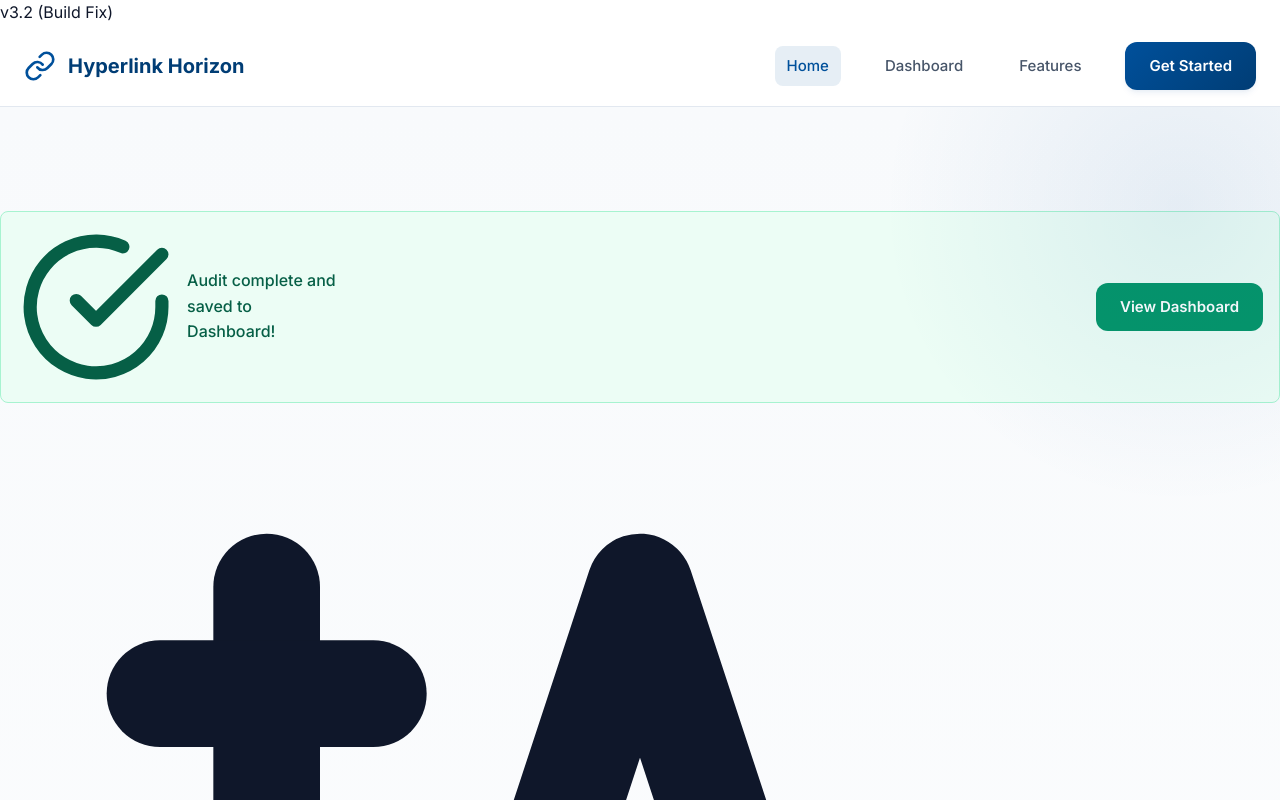
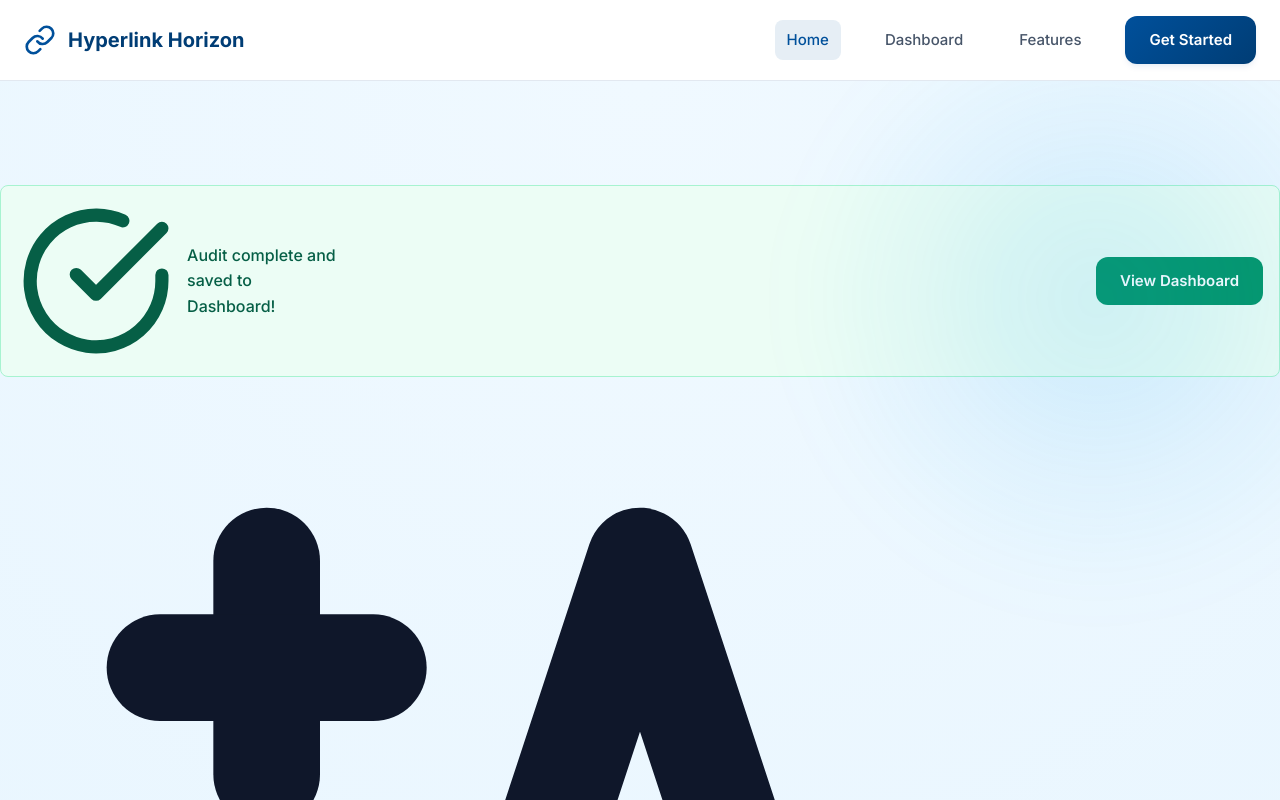
Before and after one commit to Bbester2/hyperl-ink-h-orizon, a Next.js app: page / in a window 1280 px wide. Shown: the top 800 px of the page. Built offline with nearby package versions, Linux system fonts and the light colour scheme.

Commit message:
UI Polish & Footer v3.3

```diff
--- a/app/globals.css
+++ b/app/globals.css
@@ -370,31 +370,51 @@ a:hover {
 .hero {
   position: relative;
   padding: var(--space-20) 0;
-  background: linear-gradient(180deg, var(--bg-secondary) 0%, var(--bg-primary) 100%);
+  background: radial-gradient(circle at 50% 0%, #f0f9ff 0%, #e0f2fe 100%);
   overflow: hidden;
 }
 
 .hero::before {
   content: '';
   position: absolute;
-  top: -200px;
-  right: -200px;
+  top: -100px;
+  right: -100px;
   width: 600px;
   height: 600px;
-  background: radial-gradient(circle, rgba(0, 80, 155, 0.08) 0%, transparent 70%);
+  background: radial-gradient(circle, rgba(14, 165, 233, 0.15) 0%, transparent 70%);
+  filter: blur(40px);
   pointer-events: none;
+  animation: float 10s ease-in-out infinite;
 }
 
 .hero::after {
   content: '';
   position: absolute;
-  bottom: -100px;
-  left: -100px;
-  width: 400px;
-  height: 400px;
-  background: radial-gradient(circle, rgba(220, 38, 38, 0.05) 0%, transparent 70%);
+  bottom: -50px;
+  left: -50px;
+  width: 500px;
+  height: 500px;
+  background: radial-gradient(circle, rgba(99, 102, 241, 0.1) 0%, transparent 70%);
+  filter: blur(40px);
   pointer-events: none;
+  animation: float 15s ease-in-out infinite reverse;
 }
+
+@keyframes float {
+  0% {
+    transform: translate(0, 0);
+  }
+
+  50% {
+    transform: translate(20px, 20px);
+  }
+
+  100% {
+    transform: translate(0, 0);
+  }
+}
+
+
 
 .hero-content {
   max-width: 720px;
--- a/app/layout.js
+++ b/app/layout.js
@@ -17,11 +17,20 @@ export default function RootLayout({ children }) {
                     rel="stylesheet"
                 />
             </head>
-            <body>
-                <div>
-                    v3.2 (Build Fix)
-                </div>
-                {children}
+            <body style={{ minHeight: '100vh', display: 'flex', flexDirection: 'column' }}>
+                <main style={{ flex: 1 }}>
+                    {children}
+                </main>
+                <footer style={{
+                    padding: '24px',
+                    textAlign: 'center',
+                    borderTop: '1px solid #e2e8f0',
+                    color: '#64748b',
+                    fontSize: '0.875rem',
+                    background: '#ffffff'
+                }}>
+                    <p>Created by <strong>Bradley Bester</strong></p>
+                </footer>
             </body>
         </html>
     );
--- a/app/page.js
+++ b/app/page.js
@@ -431,12 +431,7 @@ export default function Home() {
                 </div>
             </section>
 
-            {/* Footer */}
-            <footer className="footer">
-                <div className="container">
-                    <p>© 2026 Hyperlink Horizon. All rights reserved.</p>
-                </div>
-            </footer>
+
         </>
     );
 }
```
